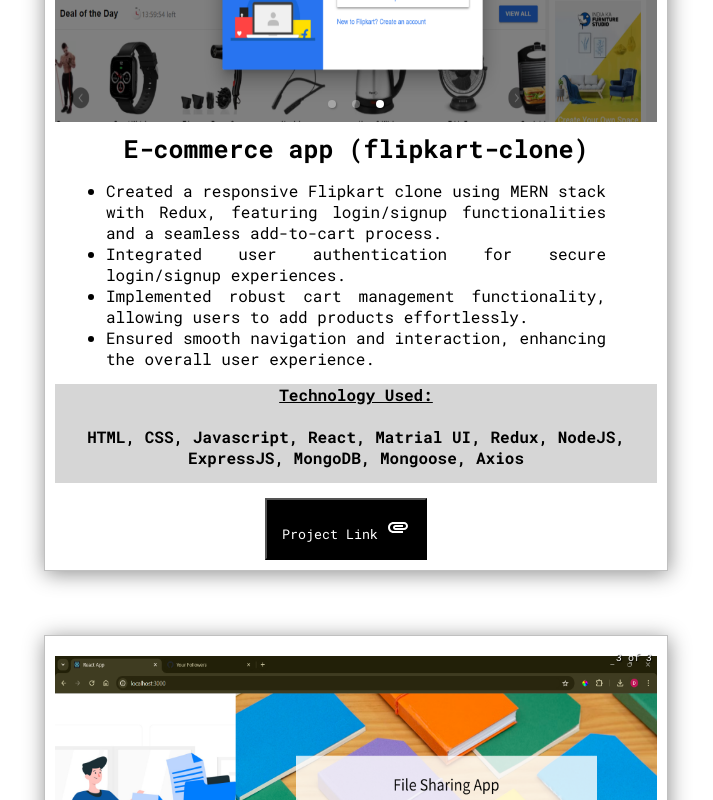
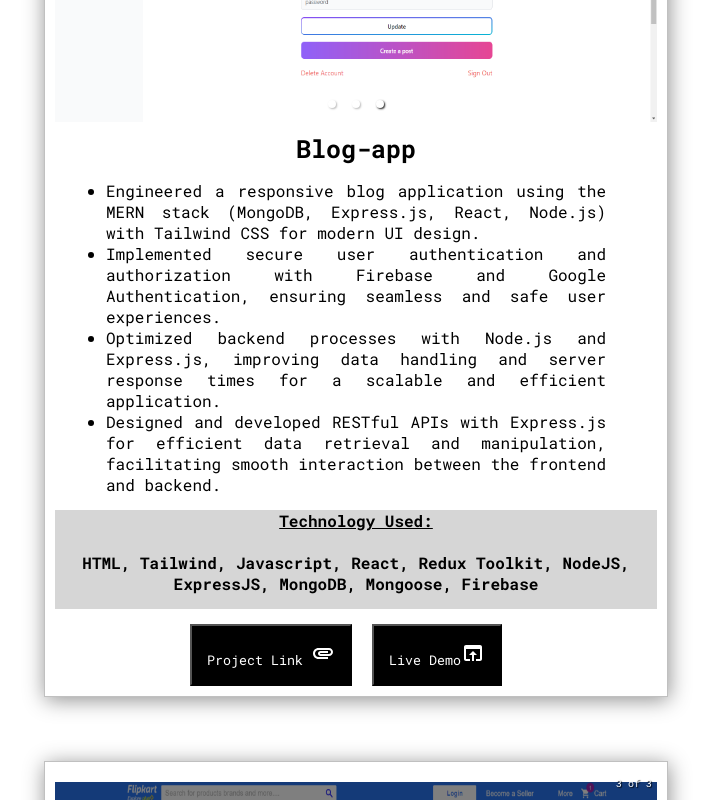
Before and after one commit to dushyant-sain2001/portfolio, a React (Create React App) app: page / in a window 1280 px wide. Shown: the part 3100-3900 px from the top of the page, without its empty margins (284-997 px from the left). Built offline with nearby package versions, Linux system fonts and the light colour scheme; a web font is replaced by a local one.

Commit message:
Update projectdata.js

```diff
--- a/src/components/projects/projectdata.js
+++ b/src/components/projects/projectdata.js
@@ -14,9 +14,23 @@
 import project6a from '../../assets/project6a.png'
 import project6b from '../../assets/project6b.png'
 import project6c from '../../assets/project6c.png'
-
+import project7a from '../../assets/project7a.png'
+import project7b from '../../assets/project7b.png'
+import project7c from '../../assets/project7c.png'
 
 const ProjectData = [
+    {
+    url: project7a ,
+    url2: project7b,
+    url3: project7c,
+    name: 'Blog-app' ,
+    point1: 'Engineered a responsive blog application using the MERN stack (MongoDB, Express.js, React, Node.js) with Tailwind CSS for modern UI design.',
+    point2: 'Implemented secure user authentication and authorization with Firebase and Google Authentication, ensuring seamless and safe user experiences.',
+    point3: 'Optimized backend processes with Node.js and Express.js, improving data handling and server response times for a scalable and efficient application.',
+    point4: 'Designed and developed RESTful APIs with Express.js for efficient data retrieval and manipulation, facilitating smooth interaction between the frontend and backend.',
+    techuesd: 'HTML, Tailwind, Javascript, React, Redux Toolkit, NodeJS, ExpressJS, MongoDB, Mongoose, Firebase ',
+    projectlink: 'https://github.com/', livedemo: 'https://mern-blog-ax4w.onrender.com/'
+},
 {
     url: project4a ,
     url2: project4b,
```
